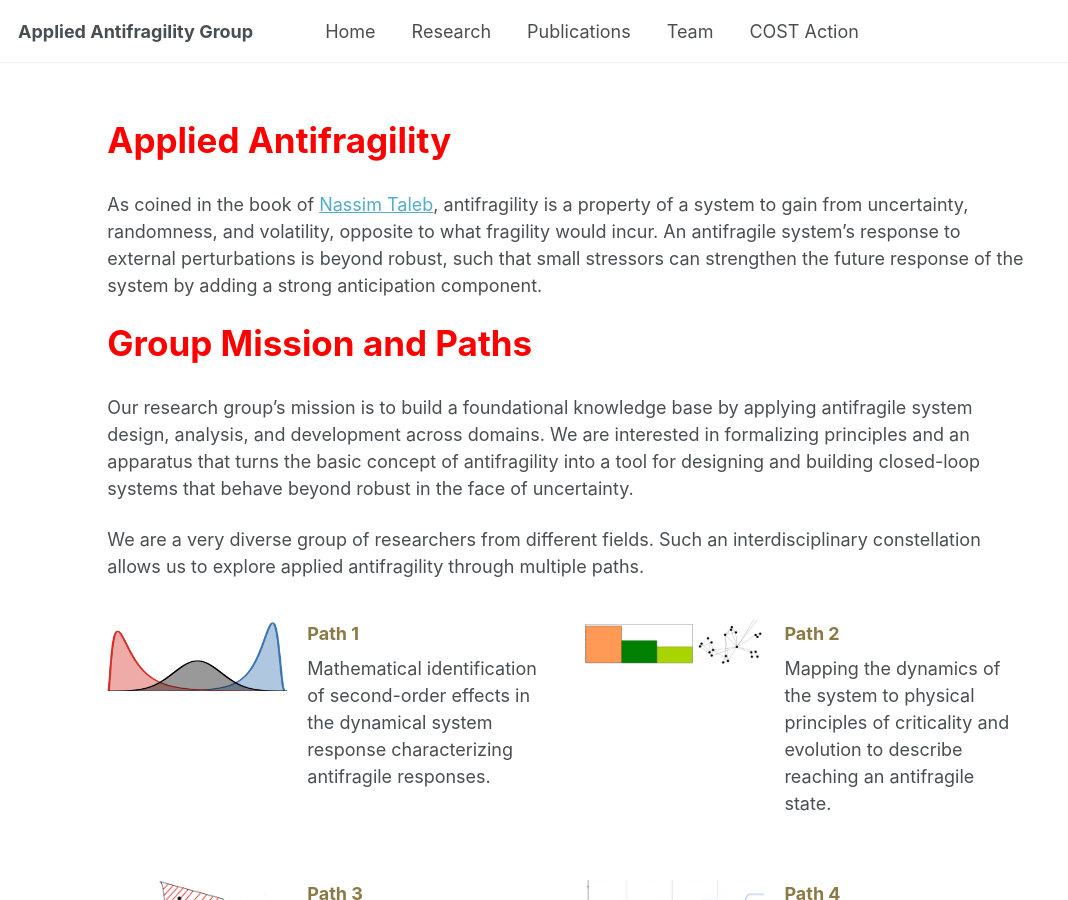
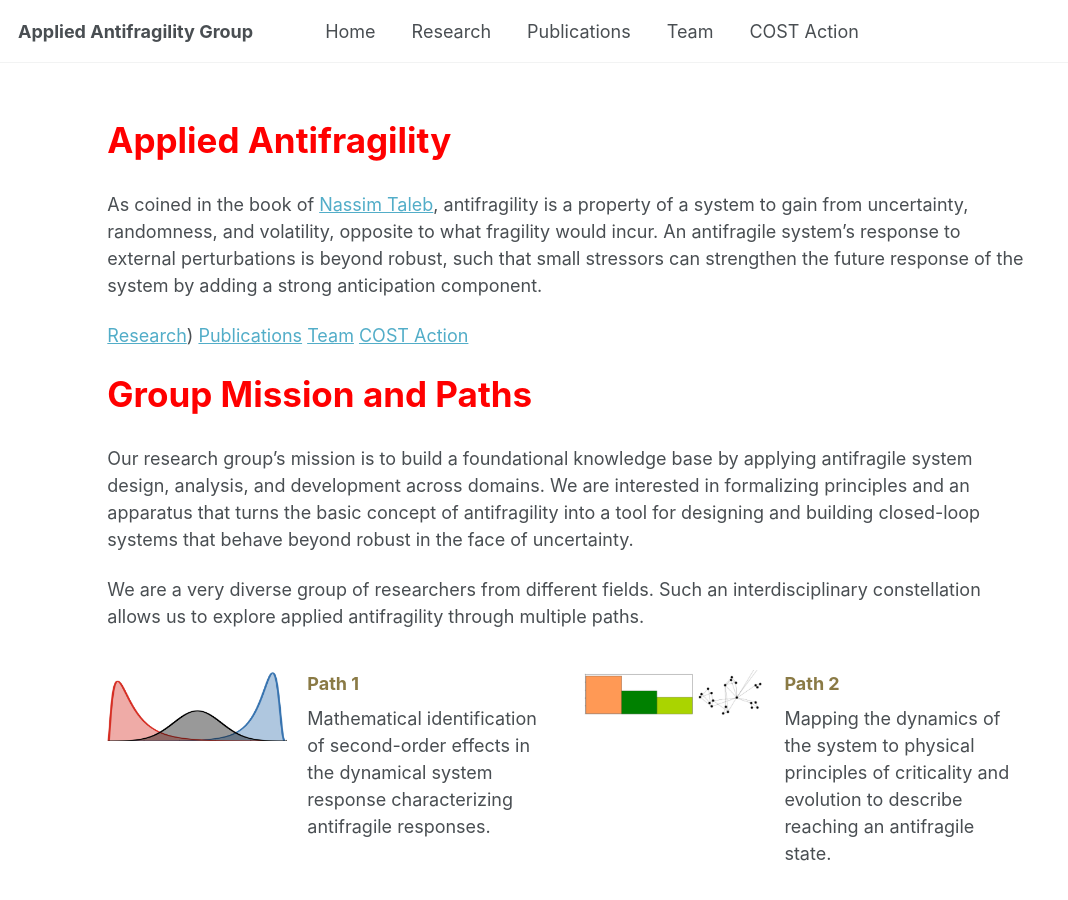
Before and after one commit to antifragility-science/antifragility-science.github.io, a Jekyll site: the page built from _pages/about.md, in a window 1280 px wide and 900 px high. Shown: the whole window, without its empty margins (0-1068 px from the left). Built offline with Jekyll 4.4.1, drawn with Linux system fonts in a browser that asks for light colours; a script that is not in the unit is left out.

Commit message:
Enhance about page with additional resource links
Added links to research, publications, team, and COST Action.

```diff
--- a/_pages/about.md
+++ b/_pages/about.md
@@ -87,6 +87,11 @@ redirect_from:
 
 As coined in the book of [Nassim Taleb](https://www.fooledbyrandomness.com/), antifragility is a property of a system to gain from uncertainty, randomness, and volatility, opposite to what fragility would incur. An antifragile system's response to external perturbations is beyond robust, such that small stressors can strengthen the future response of the system by adding a strong anticipation component.
 
+[Research](https://antifragility-science.github.io/research/))
+[Publications](https://antifragility-science.github.io/publications/)
+[Team](https://antifragility-science.github.io/team/)
+[COST Action](https://antifragility-science.github.io/cost-action/)
+
 <h1 style="color: #ff0000; text-align: left; font-size: 35px; margin-top: 20px; margin-bottom: 30px;">Group Mission and Paths</h1>
 
 Our research group's mission is to build a foundational knowledge base by applying antifragile system design, analysis, and development across domains. We are interested in formalizing principles and an apparatus that turns the basic concept of antifragility into a tool for designing and building closed-loop systems that behave beyond robust in the face of uncertainty.
```
